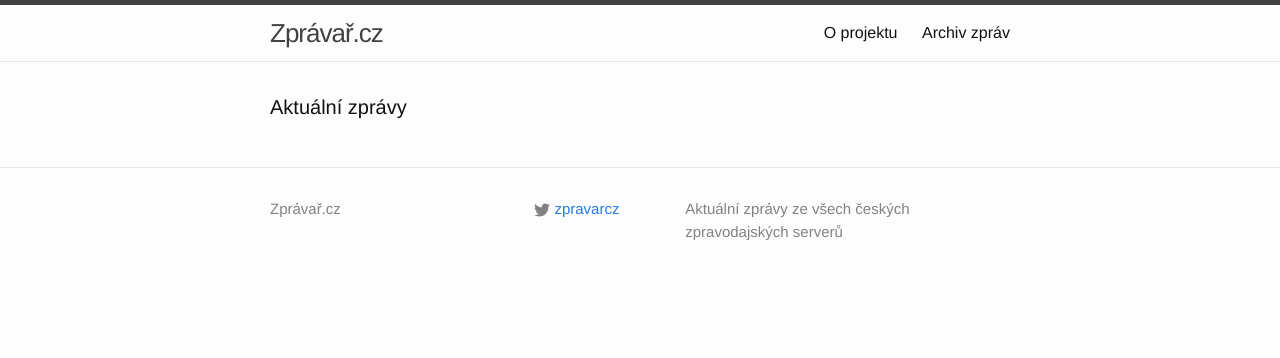
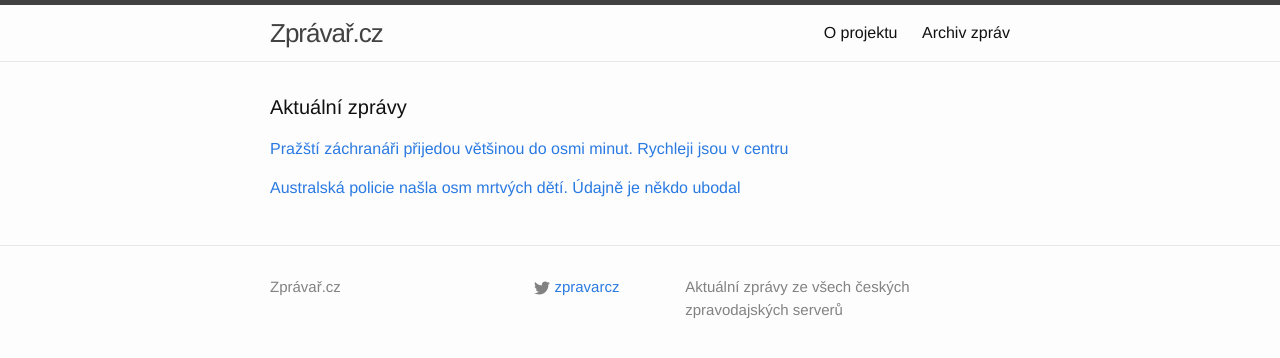
Before and after one commit to adliska/zpravar, a Jekyll site: the page built from index.html, in a window 1280 px wide. Shown: the top 358 px of the page. Built offline with Jekyll 4.4.1, drawn with Linux system fonts in a browser that asks for light colours.

Commit message:
zpravar news update

```diff
--- a/index.html
+++ b/index.html
@@ -5,4 +5,18 @@
 <div class="home">
     <h1 class="page-heading">Aktuální zprávy</h1>
 
-</div>
+<p><a href="javascript:;" onclick="toggle_visibility('zpravy0')">Pražští záchranáři přijedou většinou do osmi minut. Rychleji jsou v centru</a></p>
+<div id="zpravy0" style="display:none">
+<ul>
+<li><a href=http://www.rozhlas.cz/_zprava/prazsti-zachranari-prijedou-vetsinou-do-osmi-minut-rychleji-jsou-v-centru--1434583>Pražští záchranáři přijedou většinou do osmi minut. Rychleji jsou v centru - www.rozhlas.cz</a></li>
+<li><a href=http://www.rozhlas.cz/_zprava/prazsti-zachranari-dojedou-na-misto-vetsinou-do-osmi-minut-rychleji-jsou-v-centru--1434583>Pražští záchranáři dojedou na místo většinou do osmi minut. Rychleji jsou v centru  - www.rozhlas.cz</a></li>
+<li><a href=http://www.rozhlas.cz/_zprava/prazsti-zachranari-dojedou-na-misto-vetsinou-do-8-minut-nejrychleji-jsou-v-centru--1434583>Pražští záchranáři dojedou na místo většinou do osmi minut. Rychleji jsou v centru  - www.rozhlas.cz</a></li>
+</ul>
+</div><p><a href="javascript:;" onclick="toggle_visibility('zpravy1')">Australská policie našla osm mrtvých dětí. Údajně je někdo ubodal </a></p>
+<div id="zpravy1" style="display:none">
+<ul>
+<li><a href=http://www.rozhlas.cz/_zprava/australska-policie-nasla-osm-mrtvych-deti-udajne-je-nekdo-ubodal--1434584>Australská policie našla osm mrtvých dětí. Údajně je někdo ubodal  - www.rozhlas.cz</a></li>
+<li><a href=http://www.ceskenoviny.cz/zpravy/zpravy/v-australskem-dome-nekdo-povrazdil-osm-deti/1160751>V australském domě někdo povraždil osm dětí - www.ceskenoviny.cz</a></li>
+<li><a href=http://www.rozhlas.cz/_zprava/v-dome-v-australskem-cairnsu-objevila-policie-osm-ubodanych-deti--1434584>V domě v australském Cairnsu objevila policie osm ubodaných dětí   - www.rozhlas.cz</a></li>
+</ul>
+</div></div>
```
